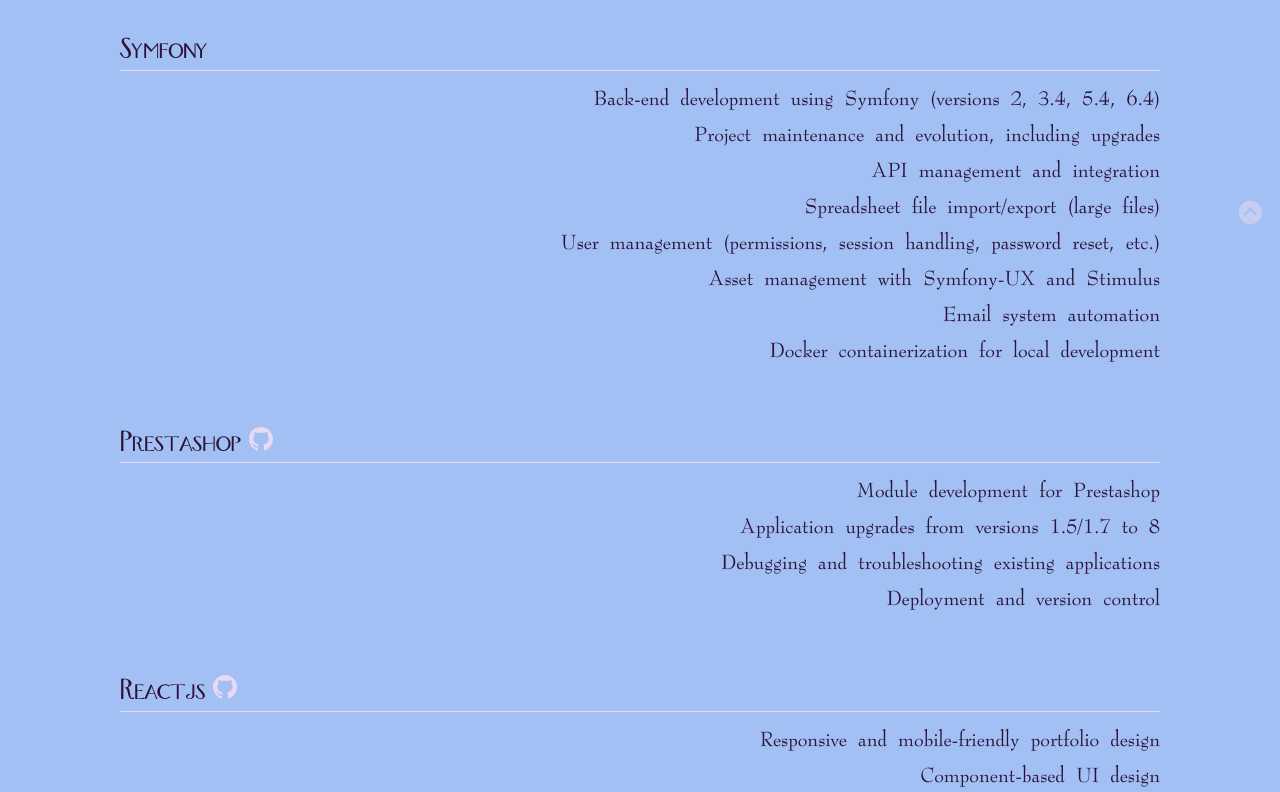
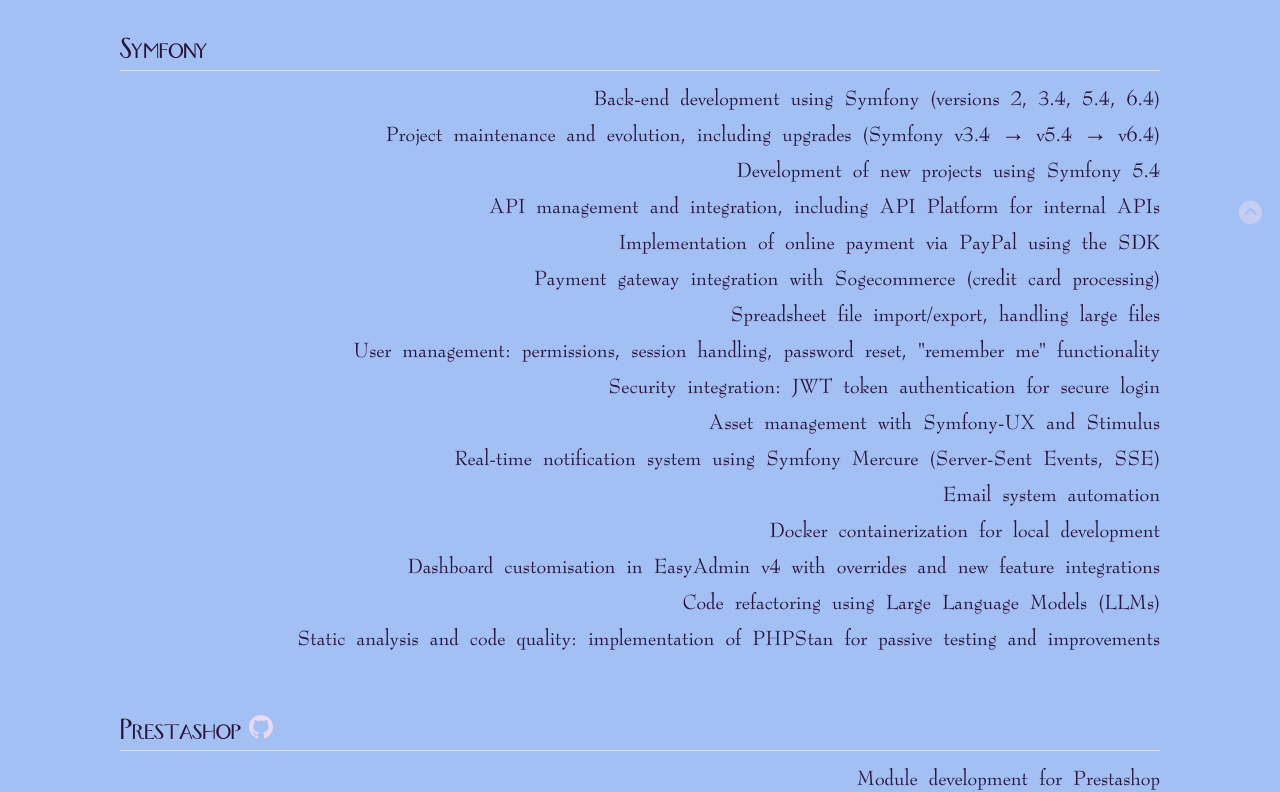
Before and after one commit to Antsamotady/ResumePortfolio, a React (Create React App) app: page /capabilities in a window 1280 px wide. Shown: the part 554-1346 px from the top of the page. Built offline with nearby package versions, Linux system fonts and the light colour scheme.

Commit message:
Big update for seeking new job end 2025

```diff
--- a/src/Components/Navbar.js
+++ b/src/Components/Navbar.js
@@ -8,7 +8,8 @@
 import '../Stylesheets/theme-radio.css';
 import '../Stylesheets/the-4-color-formula.css';
 
-import tsifoh from '../Images/Tsifoh_224.jpg';
+// import tsifoh from '../Images/Tsifoh_224.jpg';
+import tsifoh from '../Images/me_portrait_2022_zoomed_sm.jpg';
 
 
 function Navbar({ onLinkClick, onCloseMenu, toggleMenu, onThemeSelected, theme }) {
--- a/src/Components/Pages/Capabilities.js
+++ b/src/Components/Pages/Capabilities.js
@@ -70,13 +70,21 @@
                 </div>
                 <ul className="list-inline">
                   <li>Back-end development using Symfony (versions 2, 3.4, 5.4, 6.4)</li>
-                  <li>Project maintenance and evolution, including upgrades</li>
-                  <li>API management and integration</li>
-                  <li>Spreadsheet file import/export (large files)</li>
-                  <li>User management (permissions, session handling, password reset, etc.)</li>
+                  <li>Project maintenance and evolution, including upgrades (Symfony v3.4 &rarr; v5.4 &rarr; v6.4)</li>
+                  <li>Development of new projects using Symfony 5.4</li>
+                  <li>API management and integration, including API Platform for internal APIs</li>
+                  <li>Implementation of online payment via PayPal using the SDK</li>
+                  <li>Payment gateway integration with Sogecommerce (credit card processing)</li>
+                  <li>Spreadsheet file import/export, handling large files</li>
+                  <li>User management: permissions, session handling, password reset, "remember me" functionality</li>
+                  <li>Security integration: JWT token authentication for secure login</li>
                   <li>Asset management with Symfony-UX and Stimulus</li>
+                  <li>Real-time notification system using Symfony Mercure (Server-Sent Events, SSE)</li>
                   <li>Email system automation</li>
                   <li>Docker containerization for local development</li>
+                  <li>Dashboard customisation in EasyAdmin v4 with overrides and new feature integrations</li>
+                  <li>Code refactoring using Large Language Models (LLMs)</li>
+                  <li>Static analysis and code quality: implementation of PHPStan for passive testing and improvements</li>
                 </ul>
               </div>
               <div className="task">
--- a/src/Components/Pages/Contact.js
+++ b/src/Components/Pages/Contact.js
@@ -49,7 +49,8 @@
 
       <div className="contact-section">
 
-        <p>Send me an <a title="Write an email" href="#mail-form"> email </a> or check my socials below :
+        <p>
+          Send me an email at <a title="Email me" href="mailto:tsilavinarj02@gmail.com?subject=Interested%20visitor&body=Hi%20Garry!">tsilavinarj02@gmail.com</a> or check my socials below :
         </p>
 
         <ul>
@@ -67,13 +68,13 @@
           </li>
         </ul>
         <p>Thank you for your interest!</p>
-        <p>Please note that I often use the pseudonym <span>Antsamotady</span> on online platforms.</p>
+        <p>(Please note that I often use the pseudonym <span>Antsamotady</span> on online platforms.)</p>
 
       </div>
 
       <p className="quater-underlining"></p>
 
-      <div className="contact-section">
+      <div className="contact-section api-mailing">
 
         <div className="contact-form">
           <Form onSubmit={handleSubmit} id="mail-form">
--- a/src/Stylesheets/contact.css
+++ b/src/Stylesheets/contact.css
@@ -67,6 +67,10 @@
   border: none;
 }
 
+.api-mailing {
+  display: none;
+}
+
 .contact-container>.contact-section,
 .contact-container>.quater-underlining {
   margin-bottom: 2rem;
```
Also changed, not shown: src/Images/me_portrait_2022_zoomed_sm.jpg (added).
